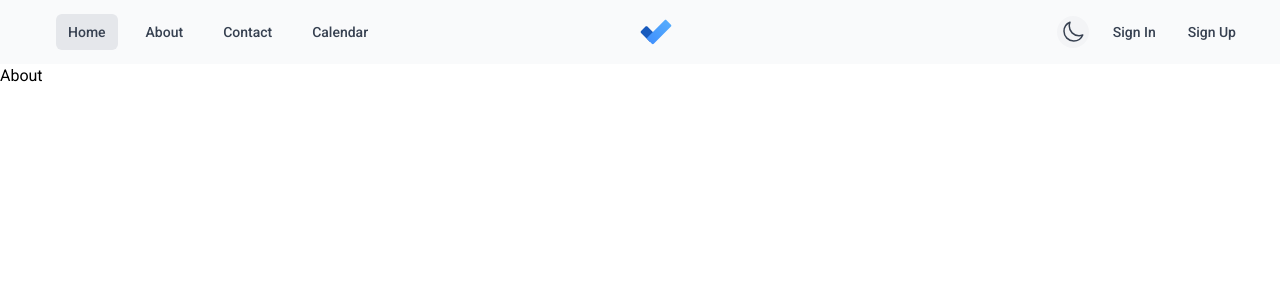
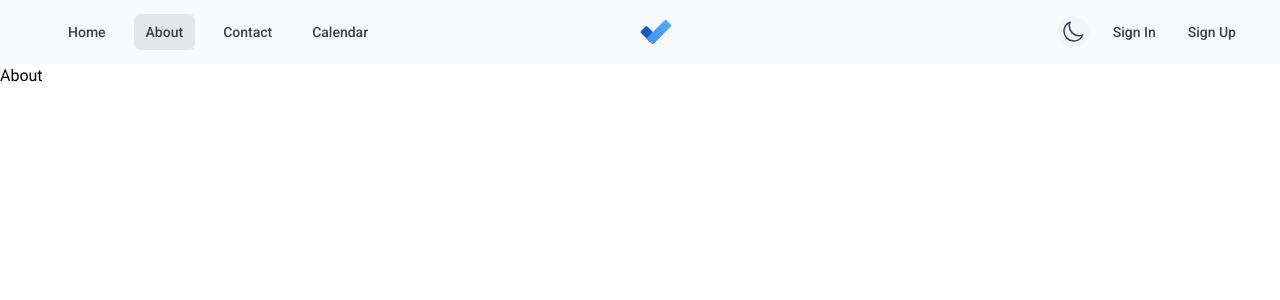
Before and after one commit to kabhinav577/Todulo, a React (Vite) app in the folder client/: page /about in a window 1280 px wide. Shown: the top 300 px of the page. Built offline with nearby package versions, Linux system fonts and the light colour scheme.

Commit message:
bug: Few Bug Fixes in Navbar

```diff
--- a/client/src/components/Navbar.jsx
+++ b/client/src/components/Navbar.jsx
@@ -1,5 +1,5 @@
-import { useState } from 'react';
-import { Link } from 'react-router-dom';
+import { useEffect, useState } from 'react';
+import { Link, useParams } from 'react-router-dom';
 import { Bars3Icon, XMarkIcon, MoonIcon } from '@heroicons/react/24/outline';
 import Logo from '../assets/todo-96.svg';
 import { motion } from 'framer-motion';
@@ -7,17 +7,17 @@ import { useDispatch, useSelector } from 'react-redux';
 import { setLogout } from '../state';
 
 const navigation = [
-  { name: 'Home', href: '/', current: true },
-  { name: 'About', href: '/about', current: false },
-  { name: 'Contact', href: '/contact', current: false },
-  { name: 'Calendar', href: '/calendar', current: false },
+  { name: 'Home', href: '/' },
+  { name: 'About', href: '/about' },
+  { name: 'Contact', href: '/contact' },
+  { name: 'Calendar', href: '/calendar' },
 ];
 
 const mobileNavigation = [
-  { name: 'Home', href: '/', current: true },
-  { name: 'About', href: '/about', current: false },
-  { name: 'Contact', href: '/contact', current: false },
-  { name: 'Calendar', href: '/calendar', current: false },
+  { name: 'Home', href: '/' },
+  { name: 'About', href: '/about' },
+  { name: 'Contact', href: '/contact' },
+  { name: 'Calendar', href: '/calendar' },
 ];
 
 const profileLink = [
@@ -34,6 +34,8 @@ const Navbar = () => {
   const [profileModal, setProfileModal] = useState(false);
   const user = useSelector((state) => state.user);
   const dispatch = useDispatch();
+  const params = useParams();
+  console.log(params);
 
   const handleClick = () => {
     setIsOpen(!isOpen);
@@ -42,6 +44,8 @@ const Navbar = () => {
   const handleClickProfileModal = () => {
     setProfileModal(!profileModal);
   };
+
+  useEffect(() => {}, []);
 
   return (
     <header className="bg-gray-50 z-10">
@@ -76,12 +80,11 @@ const Navbar = () => {
                       key={item.name}
                       to={item.href}
                       className={classNames(
-                        item.current
+                        item.href === location.pathname
                           ? 'bg-gray-200 text-gray-700'
                           : 'text-gray-700 hover:bg-gray-100',
                         'rounded-md px-3 py-2 text-sm font-medium'
                       )}
-                      aria-current={item.current ? 'page' : undefined}
                     >
                       {item.name}
                     </Link>
@@ -192,7 +195,11 @@ const Navbar = () => {
                   onClick={handleClick}
                 >
                   {item.name}
-                  <span className="h-[1px] inline-block bg-gray-100 absolute left-0 -bottom-0.5 group-hover:w-full transition-[width] ease duration-300  w-0 hover:w-full">
+                  <span
+                    className={`h-[1px] inline-block bg-gray-100 absolute left-0 -bottom-0.5 group-hover:w-full transition-[width] ease duration-300  w-0 hover:w-full ${
+                      item.href === location.pathname ? 'w-full' : 'w-0'
+                    }`}
+                  >
                     &nbsp;
                   </span>
                 </Link>
--- a/client/src/pages/home/Home.jsx
+++ b/client/src/pages/home/Home.jsx
@@ -1,8 +1,10 @@
 import IfLoggedIn from './IfLoggedIn';
 import IfNotLoggedIn from './IfNotLoggedIn';
+import { useSelector } from 'react-redux';
 
 const Home = () => {
-  return <IfLoggedIn />;
+  const user = useSelector((state) => state.user);
+  return <>{user ? <IfLoggedIn /> : <IfNotLoggedIn />}</>;
 };
 
 export default Home;
```
